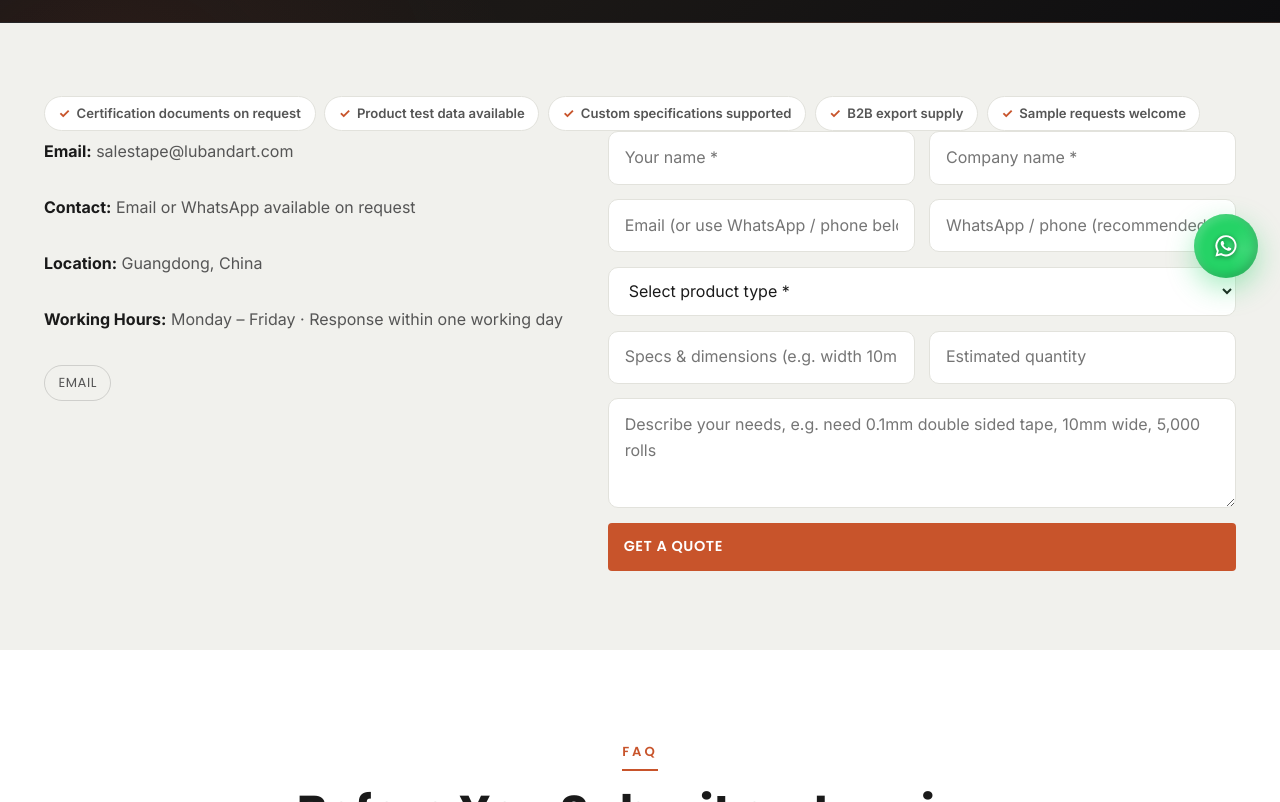
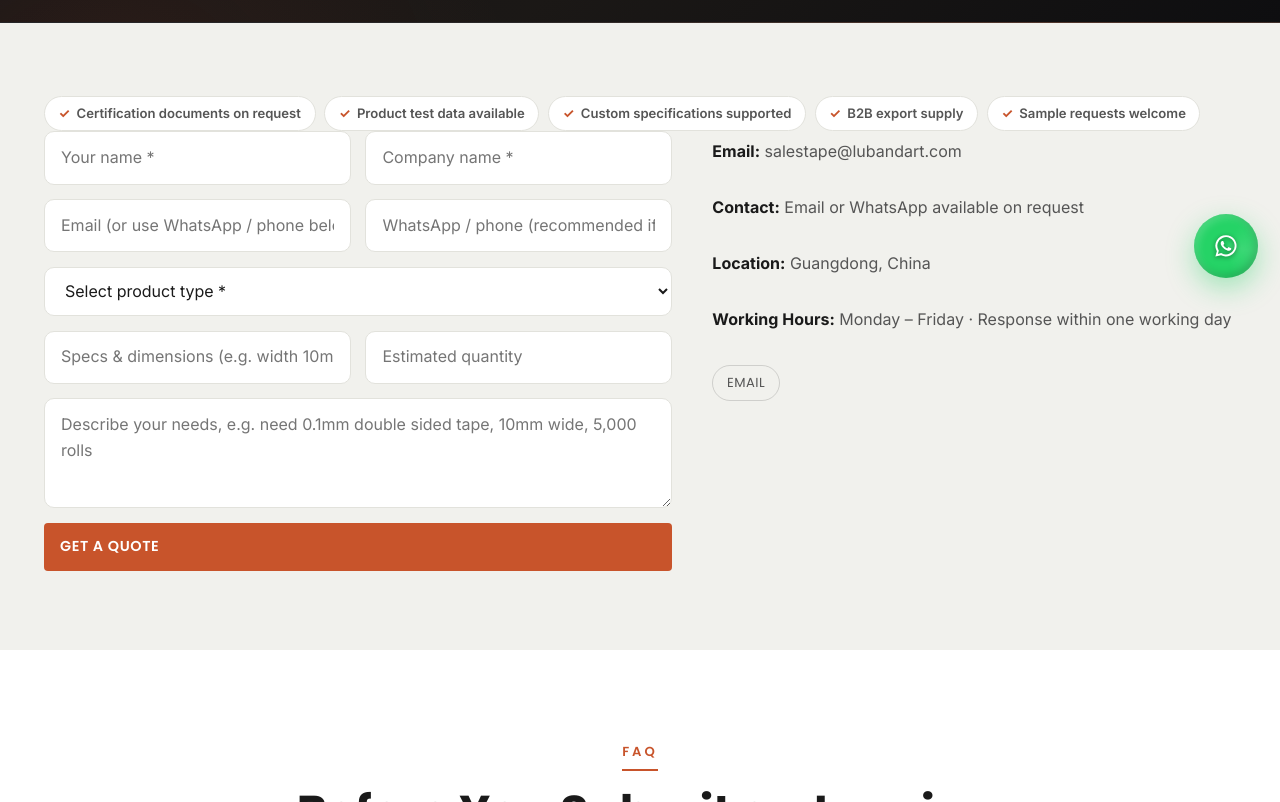
Before and after one commit to daihao512/astro-site, an Astro site: page /contact in a window 1280 px wide. Shown: the part 500-1302 px from the top of the page. Built offline with nearby package versions, Linux system fonts and the light colour scheme; Astro itself is replaced by a stand-in of ours.

Commit message:
Reverse contact page form and details columns

```diff
--- a/src/pages/contact.astro
+++ b/src/pages/contact.astro
@@ -96,7 +96,8 @@ import FaqSection from '../components/FaqSection.astro';
   }
   .badges span b { color: var(--accent); font-weight: 700; }
   .contact { background: var(--bg-2); }
-  .contact-grid { display: grid; grid-template-columns: 1fr 1.2fr; gap: 2.5rem; align-items: start; }
+  .contact-grid { display: grid; grid-template-columns: 1.2fr 1fr; gap: 2.5rem; align-items: start; }
+  .contact-grid > form { order: -1; }
   .contact-info li { list-style: none; padding: .5rem 0; color: var(--fg-soft); }
   .contact-info strong { color: var(--fg); }
   .footer-social { display: flex; flex-wrap: wrap; gap: .6rem; }
```
